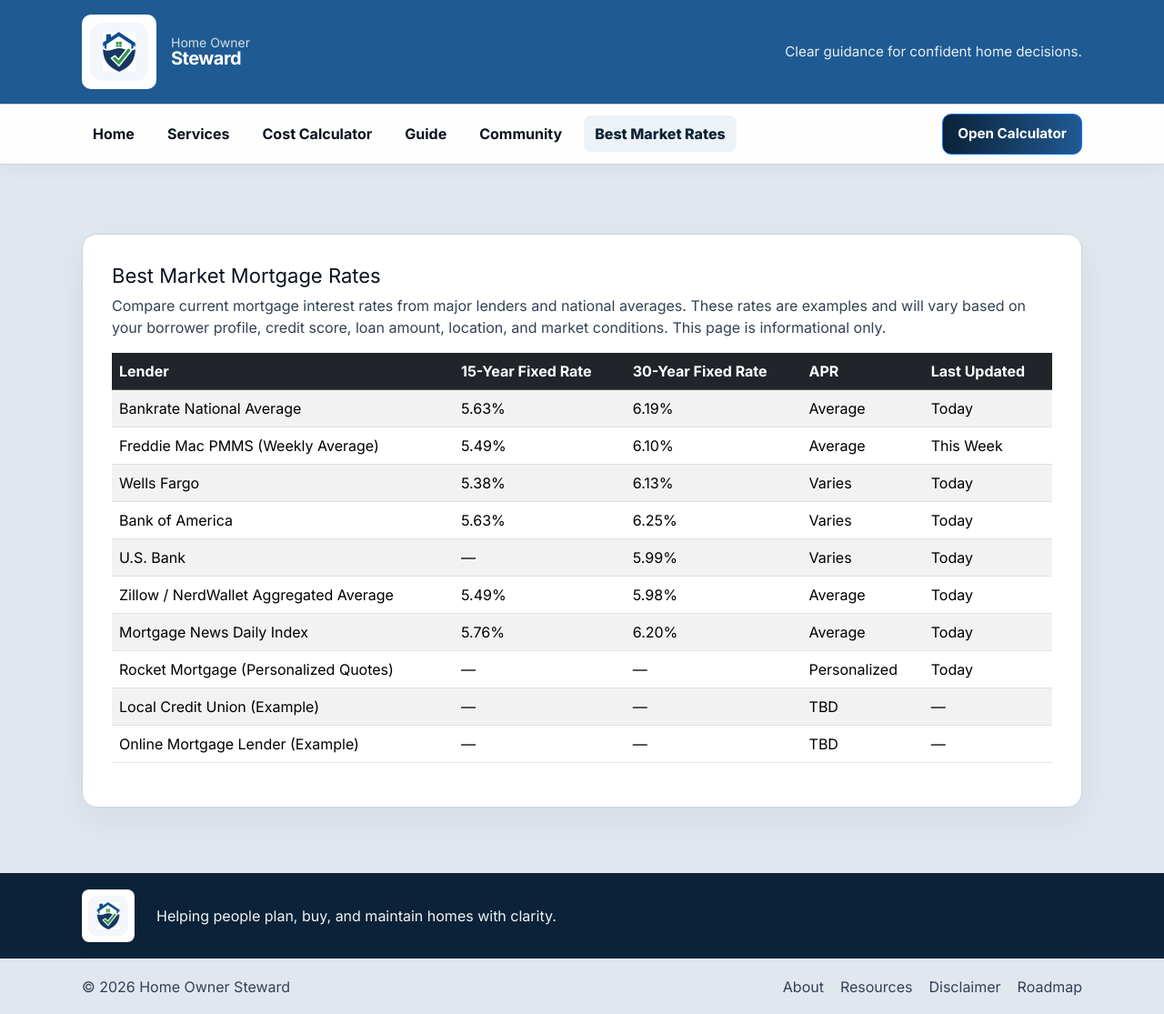
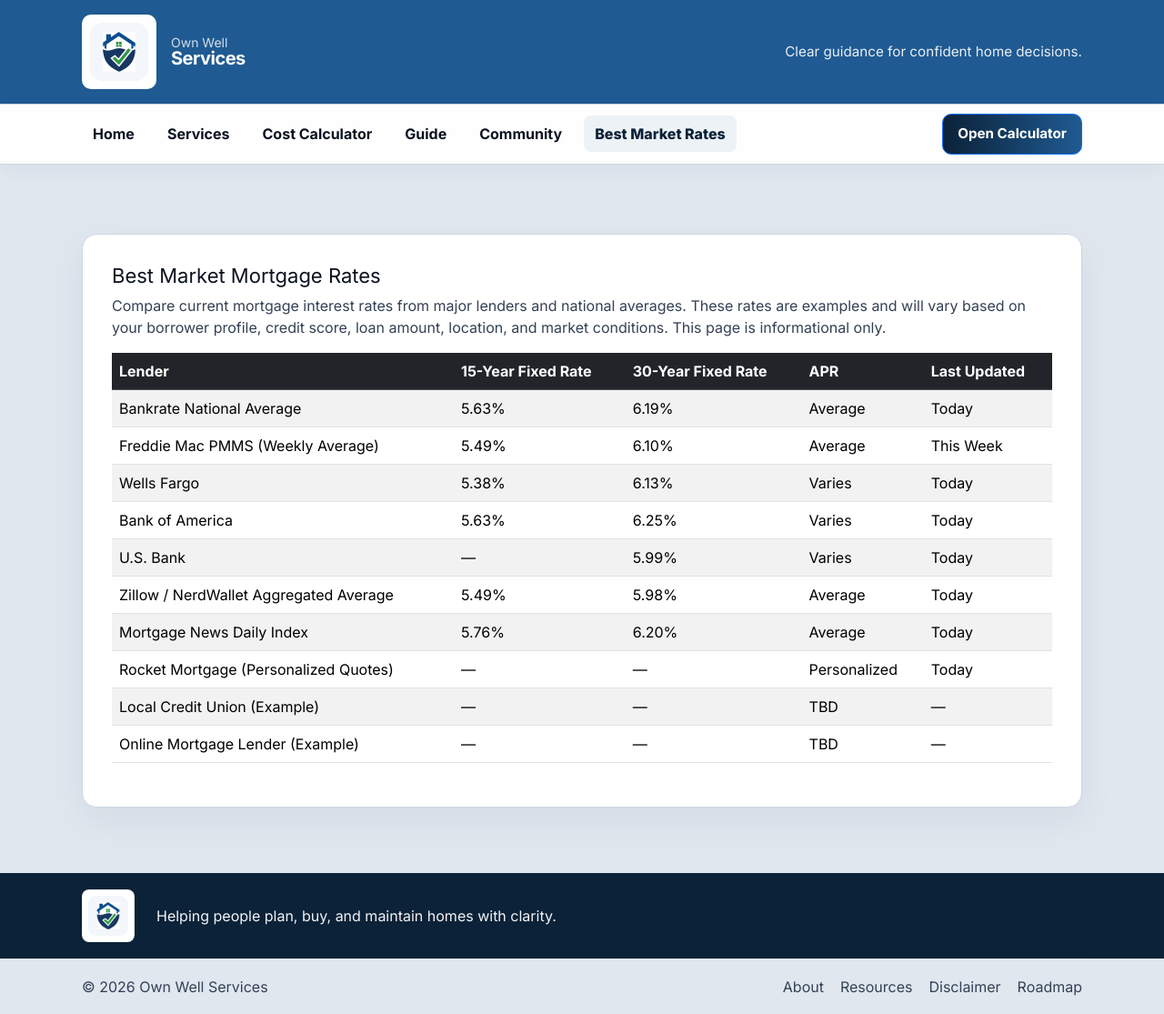
Before and after one commit to mikebabaian/HomeOwnership, a React (Vite) app: page /best-market-mortgage-rates in a window 1280 px wide. Shown: the whole page at 91% size. Built offline with nearby package versions, Linux system fonts and the light colour scheme.

Commit message:
Change name to Own Well

```diff
--- a/index.html
+++ b/index.html
@@ -3,7 +3,7 @@
   <head>
     <meta charset="utf-8" />
     <meta name="viewport" content="width=device-width, initial-scale=1.0" />
-    <title>Home Owner Steward</title>
+    <title>Own Well Services</title>
     <meta name="theme-color" content="#2b6cb0" />
   </head>
   <body>
--- a/package.json
+++ b/package.json
@@ -1,5 +1,5 @@
 {
-  "name": "home-owner-steward",
+  "name": "own-well-services",
   "version": "0.1.0",
   "private": true,
   "scripts": {
--- a/src/App.tsx
+++ b/src/App.tsx
@@ -16,11 +16,11 @@
         <div className="container brand-container">
           <Link to="/" className="brand-block" aria-label="Home">
             <div className="brand-badge">
-              <img src={LogoImg} alt="Home Owner Steward" />
+              <img src={LogoImg} alt="Own Well Services" />
             </div>
             <div className="brand-lockup">
-              <div className="brand-sub">Home Owner</div>
-              <div className="brand-main">Steward</div>
+              <div className="brand-sub">Own Well</div>
+              <div className="brand-main">Services</div>
             </div>
           </Link>
           <div className="brand-tagline">Clear guidance for confident home decisions.</div>
@@ -65,14 +65,14 @@
         <div className="footer-top-band">
           <div className="container footer-top">
             <div className="footer-brand">
-              <div className="footer-badge"><img src={LogoImg} alt="Home Owner Steward" /></div>
+              <div className="footer-badge"><img src={LogoImg} alt="Own Well Services" /></div>
               <div className="footer-mission">Helping people plan, buy, and maintain homes with clarity.</div>
             </div>
           </div>
         </div>
 
         <div className="footer-links container">
-          <div className="copyright">© {new Date().getFullYear()} Home Owner Steward</div>
+          <div className="copyright">© {new Date().getFullYear()} Own Well Services</div>
           <nav>
             <Link to="/about">About</Link>
             <Link to="/resources">Resources</Link>
--- a/src/components/Footer.tsx
+++ b/src/components/Footer.tsx
@@ -6,7 +6,7 @@
 export default function Footer(){
   return (
     <footer className="site-footer">
-      <div className="copyright">© {new Date().getFullYear()} Home Owner Steward</div>
+      <div className="copyright">© {new Date().getFullYear()} Own Well Services</div>
       <nav>
         <Link to="/about"><FontAwesomeIcon icon={faCircleInfo} className="logo-icon" style={{verticalAlign:'middle', marginRight:8} as any}/>About</Link>
         <Link to="/resources"><FontAwesomeIcon icon={faBookOpen} className="logo-icon" style={{verticalAlign:'middle', marginRight:8} as any}/>Resources</Link>
--- a/src/pages/Home.tsx
+++ b/src/pages/Home.tsx
@@ -2,14 +2,14 @@
 import { Link } from 'react-router-dom'
 import { FontAwesomeIcon } from '@fortawesome/react-fontawesome'
 import { faHome, faClock, faWrench, faCalendar, faKey, faBookOpen, faEye, faSmile } from '@fortawesome/free-solid-svg-icons'
-import ChatHero from '../images/ChatGPT Image Feb 1, 2026, 01_13_41 PM.png'
+import ChatHero from '../images/OwnWellLogo.png'
 
 export default function Home() {
   return (
     <div>
       <section className="hero">
         <div className="meta">
-          <h1>Home Owner Steward</h1>
+          <h1>Own Well Services</h1>
   <p class="hero-tagline">
     A guided companion for buying, owning, and improving a home.
   </p>
--- a/src/pages/Landing.tsx
+++ b/src/pages/Landing.tsx
@@ -9,7 +9,7 @@
       <section className="hero">
         <div className="meta">
           <div className="kicker">Welcome</div>
-          <h2>Home Owner Steward</h2>
+          <h2>Own Well Services</h2>
           <p className="muted">A guided, end-to-end companion for the journey into and through home ownership.</p>
           <div>
             <Link className="btn btn-primary" to="/services">Explore the Service</Link>
--- a/src/pages/Overview.tsx
+++ b/src/pages/Overview.tsx
@@ -9,7 +9,7 @@
         <div className="meta">
           <div className="kicker">Services</div>
           <h2>Support for the full home ownership journey</h2>
-          <p className="muted">From saving and planning to maintenance and improvements, Home Owner Steward keeps everything understandable and organized.</p>
+          <p className="muted">From saving and planning to maintenance and improvements, Own Well Services keeps everything understandable and organized.</p>
           <div>
             <a className="btn btn-primary" href="#">Choose your stage</a>
           </div>
--- a/vite.config.ts
+++ b/vite.config.ts
@@ -9,7 +9,7 @@
       registerType: 'autoUpdate',
       includeAssets: ['favicon.svg', 'robots.txt', 'icons/*'],
       manifest: {
-        name: 'Home Owner Steward',
+        name: 'Own Well Services',
         short_name: 'Steward',
         start_url: '/',
         display: 'standalone',
```
Also changed, not shown: src/images/OwnWellLogo.png (added), 6 other files (tests, documents, lock files or other folders).
